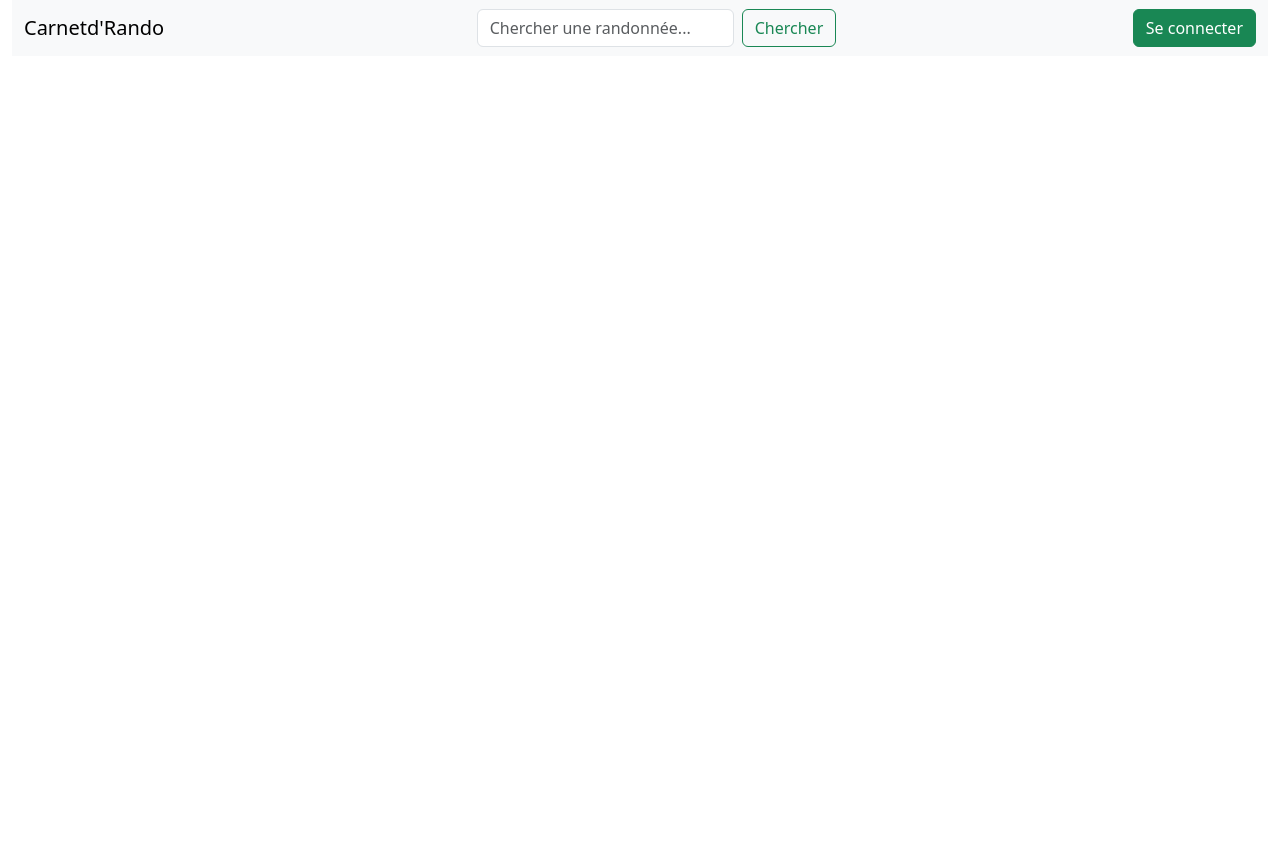
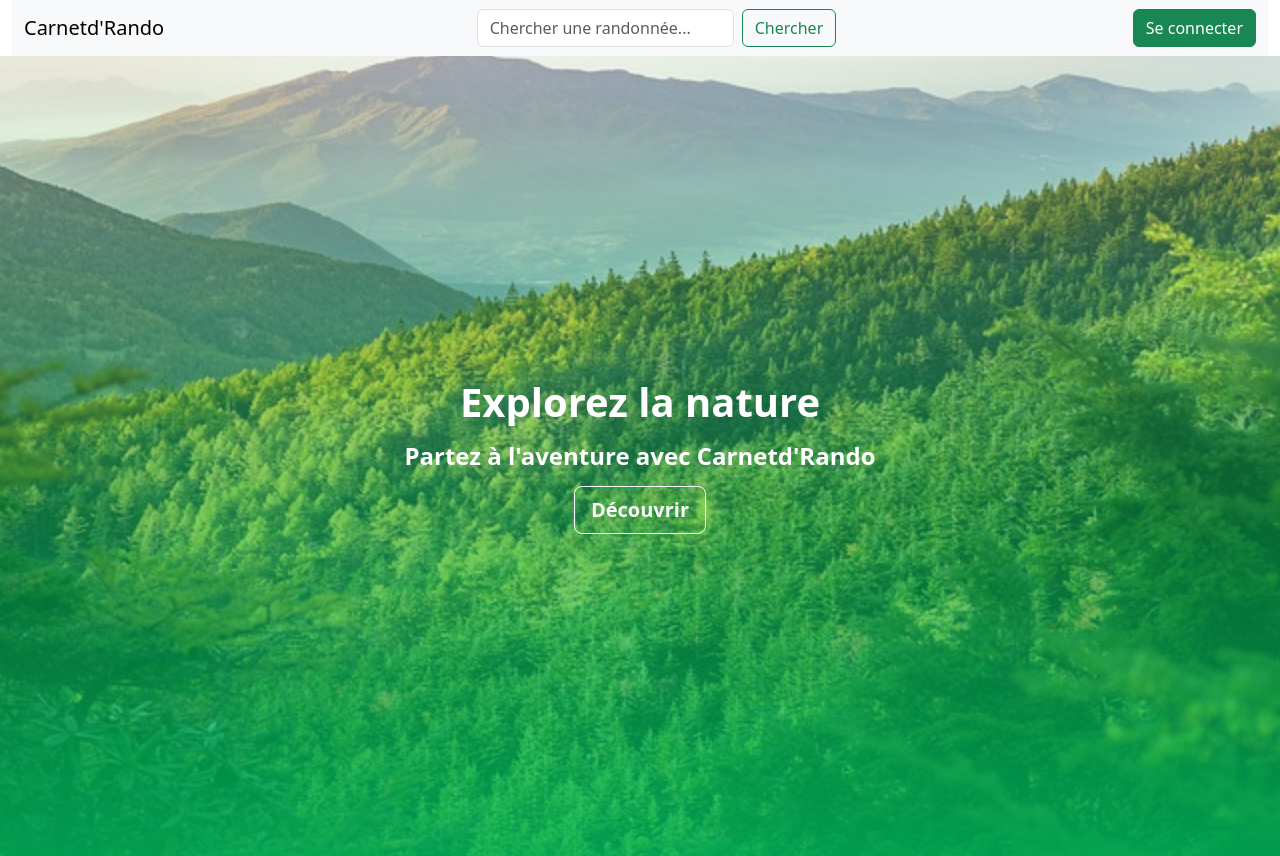
Before and after one commit to annaclavelier/rando_app, a React (Vite) app: page / in a window 1280 px wide. Before the commit the page ends 800 px from the top, so only its background shows below. Built offline with nearby package versions, Linux system fonts and the light colour scheme.

Commit message:
feat(header): Hero image component

```diff
--- a/src/App.tsx
+++ b/src/App.tsx
@@ -1,10 +1,14 @@
+import Hero from "./components/Hero";
 import Navbar from "./components/Navbar";
 
 function App() {
   return (
     <>
       <div className="container-fluid">
-        <Navbar/>
+        <Navbar />
+      </div>
+      <div className="container-fluid p-0">
+        <Hero />
       </div>
     </>
   );
--- /dev/null
+++ b/src/components/Hero.tsx
@@ -0,0 +1,40 @@
+import heroImage from "../assets/hero-moutain.jpg";
+
+const Hero = () => {
+  return (
+      <div
+        className="hero-image min-vh-100 d-flex align-items-center justify-content-center"
+        style={{
+          backgroundImage: `linear-gradient( rgba(216, 246, 222, 0.3) 0%,  /* 🌿 Vert clair avec 20% d'opacité */
+          rgba(9, 191, 94, 0.5) 56%,   /* 🍃 Vert intermédiaire avec 20% d'opacité */
+          rgba(0, 193, 97, 0.8) 100%), url(${heroImage})`,
+          height: "50%",
+          backgroundPosition: "center",
+          backgroundRepeat: "no-repeat",
+          backgroundSize: "cover",
+          position: "relative",
+          color: "white",
+          textAlign: "center",
+        }}
+      >
+        <div className="hero-text">
+          <div className="d-flex contact-home justify-content-center">
+            <div className="text-white ">
+              <h1 className="mb-3 fw-bold">Explorez la nature</h1>
+              <h4 className="mb-3 fw-bold">Partez à l'aventure avec Carnetd'Rando</h4>
+              <a
+                className="btn btn-outline-light btn-lg fw-bold"
+                href="#!"
+                role="button"
+              >
+                Découvrir
+              </a>
+            </div>
+          </div>
+
+        </div>
+      </div>
+  );
+};
+
+export default Hero;
```
